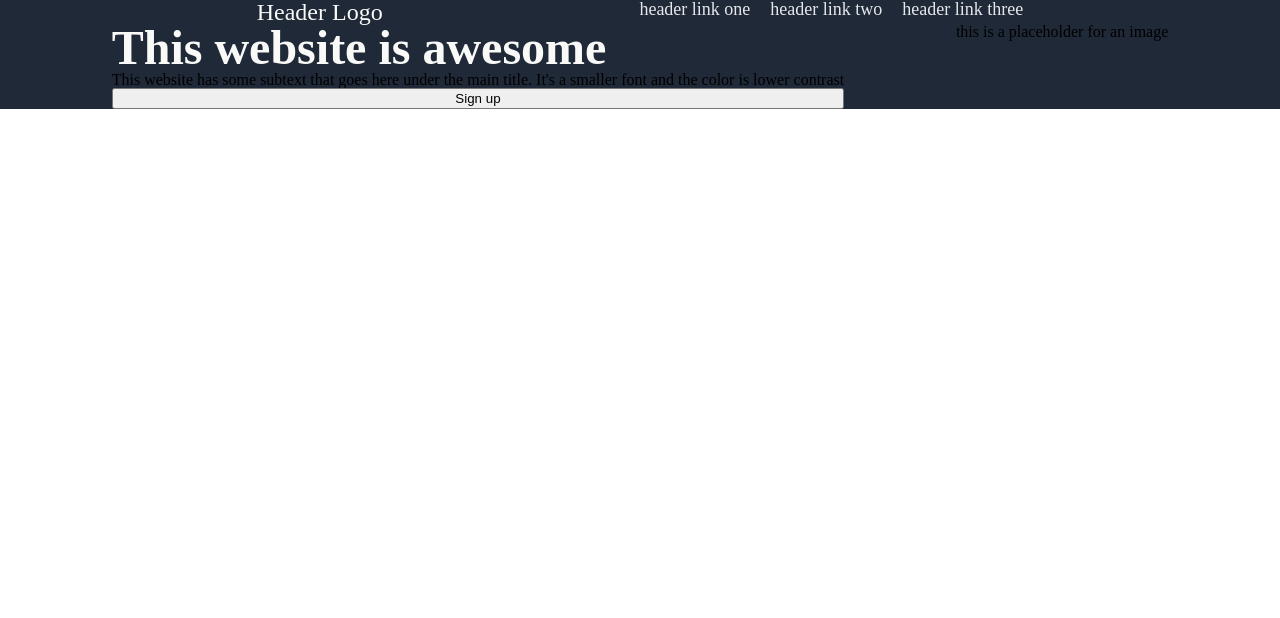
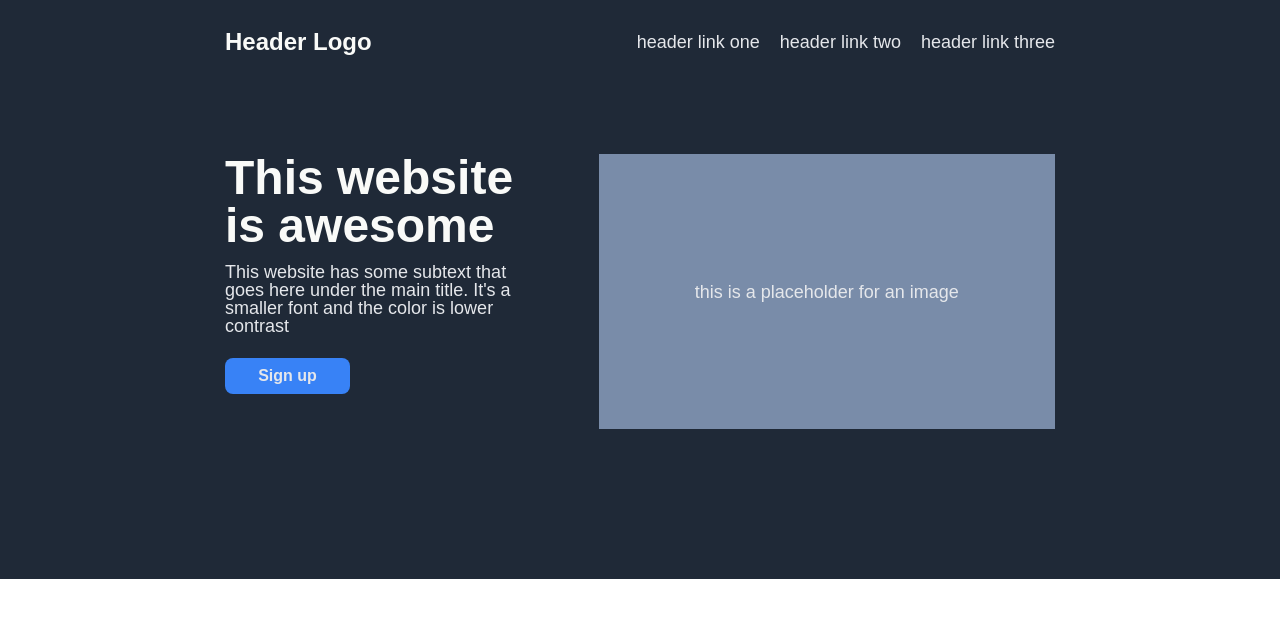
Before and after one commit to illustratedattempts/OdinProject-Personal, a plain HTML site: page Foundation Course/Flexbox/LandingPage.html in a window 1280 px wide. Drawn offline with Linux system fonts and the light colour scheme.

Commit message:
Changes to the Look
Worked on adding code to make the first two sections look better

```diff
--- a/Foundation Course/Flexbox/LandingPage.html
+++ b/Foundation Course/Flexbox/LandingPage.html
@@ -8,7 +8,8 @@
     <title>Landing Page</title>
 </head>
 <body>
-    <div id="outermost_container">
+    <div id="whole_container">
+        <div id="top_container">
             <div id="header_container">
                 <p id="logo">Header Logo</p>
                 <ul id="links_container">
@@ -25,14 +26,12 @@
                     <p id="secondary_text">
                         This website has some subtext that goes here under the main title. It's a smaller font and the color is lower contrast
                     </p>
-                <button>Sign up</button>
+                    <button id="signup_btn">Sign up</button>
                 </div>
-            <p>
+                <p id="placeholder_img">
                     this is a placeholder for an image
                 </p>
             </div>
-        <div></div>
-
         </div>
     </div>
 </body>
--- a/Foundation Course/Flexbox/main.css
+++ b/Foundation Course/Flexbox/main.css
@@ -1,4 +1,15 @@
 
+#top_container{
+    font-family: Arial;
+    padding-top: 30px;
+    padding-left: 225px;
+    padding-right: 225px;
+    padding-bottom: 150px;
+    background-color: #1F2937;
+    display: flex;
+    flex-direction: column;
+    gap: 100px;
+}
 
 li{
     list-style-type: none;
@@ -7,13 +18,15 @@ li{
 #logo{
     font-size: 24px;
     color: #F9FAF8;
+    font-weight: 700;
 }
 
 #header_container{
-    background-color: #1F2937;
+
 
     display: flex;
-    justify-content: space-evenly;
+    justify-content: space-between;
+    align-items: center;
 }
 
 #links_container{
@@ -22,19 +35,22 @@ li{
     gap: 20px;
 
     font-size: 18px;
-    color: #E5E7EB
+    color: #E5E7EB;
 }
 
 #top_info_container{
-    background-color: #1F2937;
-
     display: flex;
-    justify-content: space-evenly;
+    flex-direction: row;
+    justify-content: space-between;
+    height: 275px;
 }
 
 #left_container{
     display: flex;
     flex-direction: column;
+    flex-basis: 35%;
+    gap: 13px;
+    align-content: flex-start;
 }
 
 #main_text{
@@ -43,6 +59,37 @@ li{
     font-weight: bolder;
 }
 
+#secondary_text{
+    color: #E5E7EB;
+    font-size: 18px;
+}
+
+#placeholder_img{
+    flex-basis: 55%;
+    display: flex;
+    justify-content: center;
+    align-items: center;
+    color: #E5E7EB;
+    font-size: 18px;
+    background-color: #798CA9;
+}
+
+#signup_btn{
+    display: block;
+    margin-top: 10px;
+    width: 125px;
+    padding-top: 9px;
+    padding-bottom: 9px;
+    padding-left: 11px;
+    padding-right: 11px;
+    font-weight: 700;
+    font-size: 16px;
+    color: #E5E7EB;
+    background-color: #3882F6;
+    border-color: #3882F6;
+    border-radius: 8px;
+    border: none;
+}
 /*---------------------------------------------------------------------------------------------------------------------------------------------------*/
 
 
```
Also changed, not shown: Foundation Course/Flexbox/OdinProject_LandPage_v2.png (added). Lines whose indentation alone changed are shown as unchanged.
